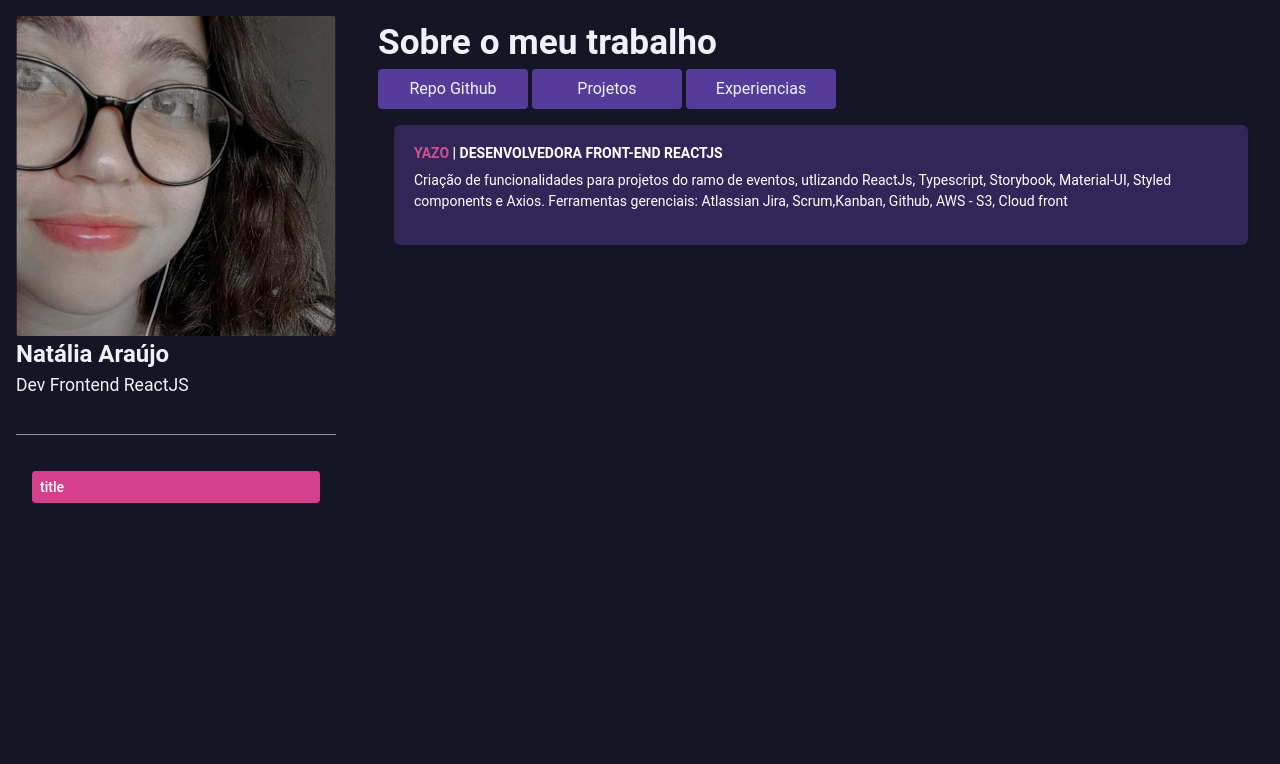
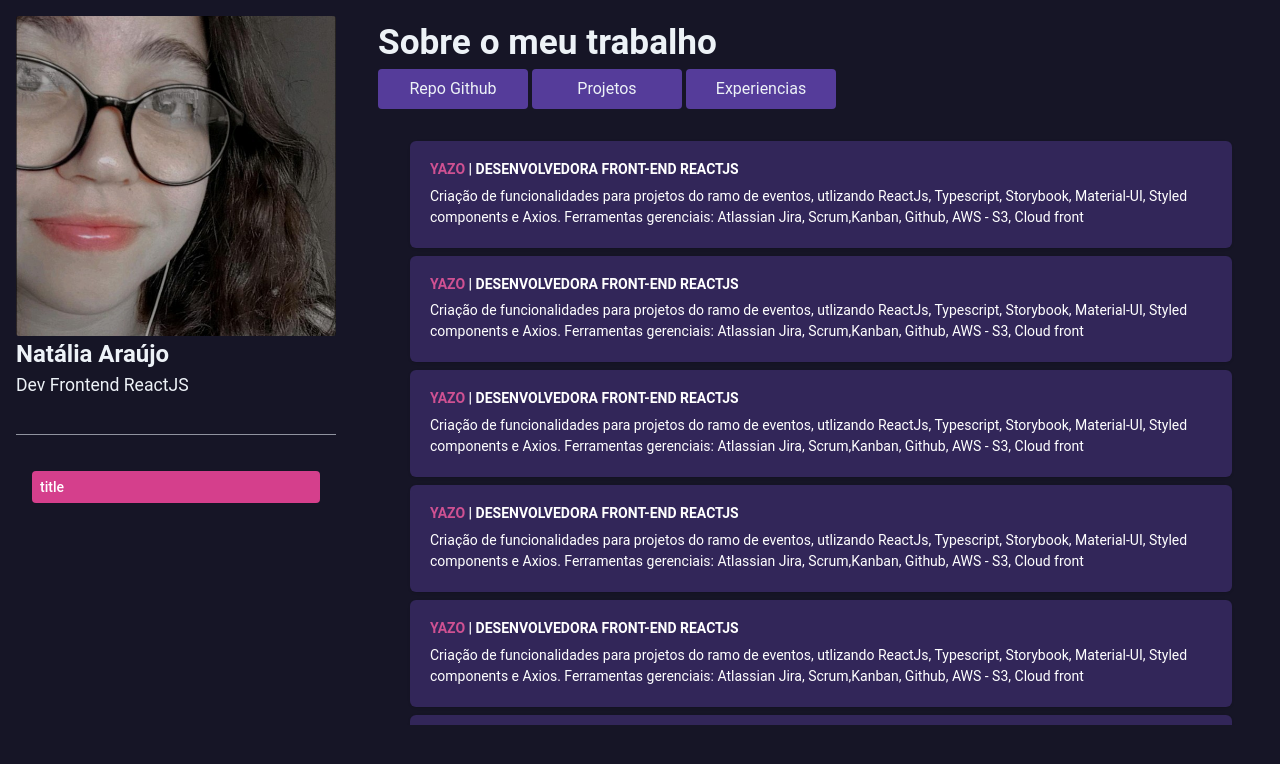
Before and after one commit to nataliaaraujo0/blog, a React (Vite) app: page / in a window 1280 px wide. Both pictures are taken after a click on the tab "Experiencias". Shown: the top 764 px of the page. Built offline with nearby package versions, Linux system fonts and the light colour scheme.

Commit message:
chore: xplist component

```diff
--- a/src/components/Xp/index.tsx
+++ b/src/components/Xp/index.tsx
@@ -9,9 +9,9 @@ import {
   Text,
 } from "@chakra-ui/react";
 type XpProps = {
-  ocupation: string;
-  company: string;
-  description: string;
+  ocupation?: string;
+  company?: string;
+  description?: string;
 };
 
 export function Xp({
--- a/src/components/XpList/index.tsx
+++ b/src/components/XpList/index.tsx
@@ -1,5 +1,34 @@
+import { Flex } from "@chakra-ui/react";
 import { Xp } from "../Xp";
 
 export function XpList() {
-  return <Xp />;
+  return (
+    <Flex
+      padding="1rem"
+      overflowY="scroll"
+      flexDir="column"
+      gap="8px"
+      sx={{
+        "&::-webkit-scrollbar": {
+          width: "16px",
+          borderRadius: "8px",
+          backgroundColor: "#2f8f8f",
+        },
+        "&::-webkit-scrollbar-thumb": {
+          backgroundColor: "#6c308f",
+          borderRadius: "8px",
+        },
+      }}
+    >
+      <Xp />
+      <Xp />
+      <Xp />
+      <Xp />
+      <Xp />
+      <Xp />
+      <Xp />
+      <Xp />
+      <Xp />
+    </Flex>
+  );
 }
```
